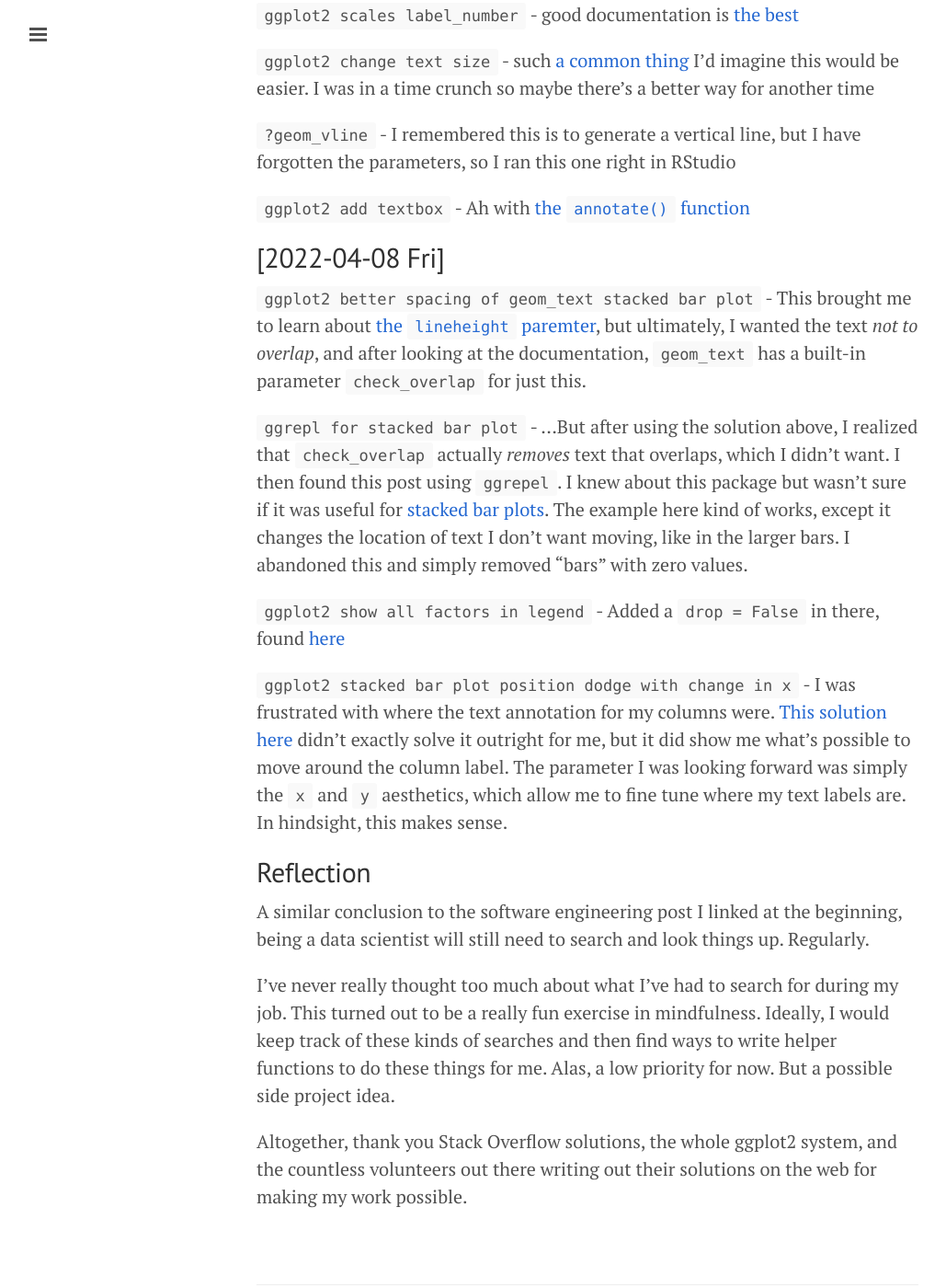
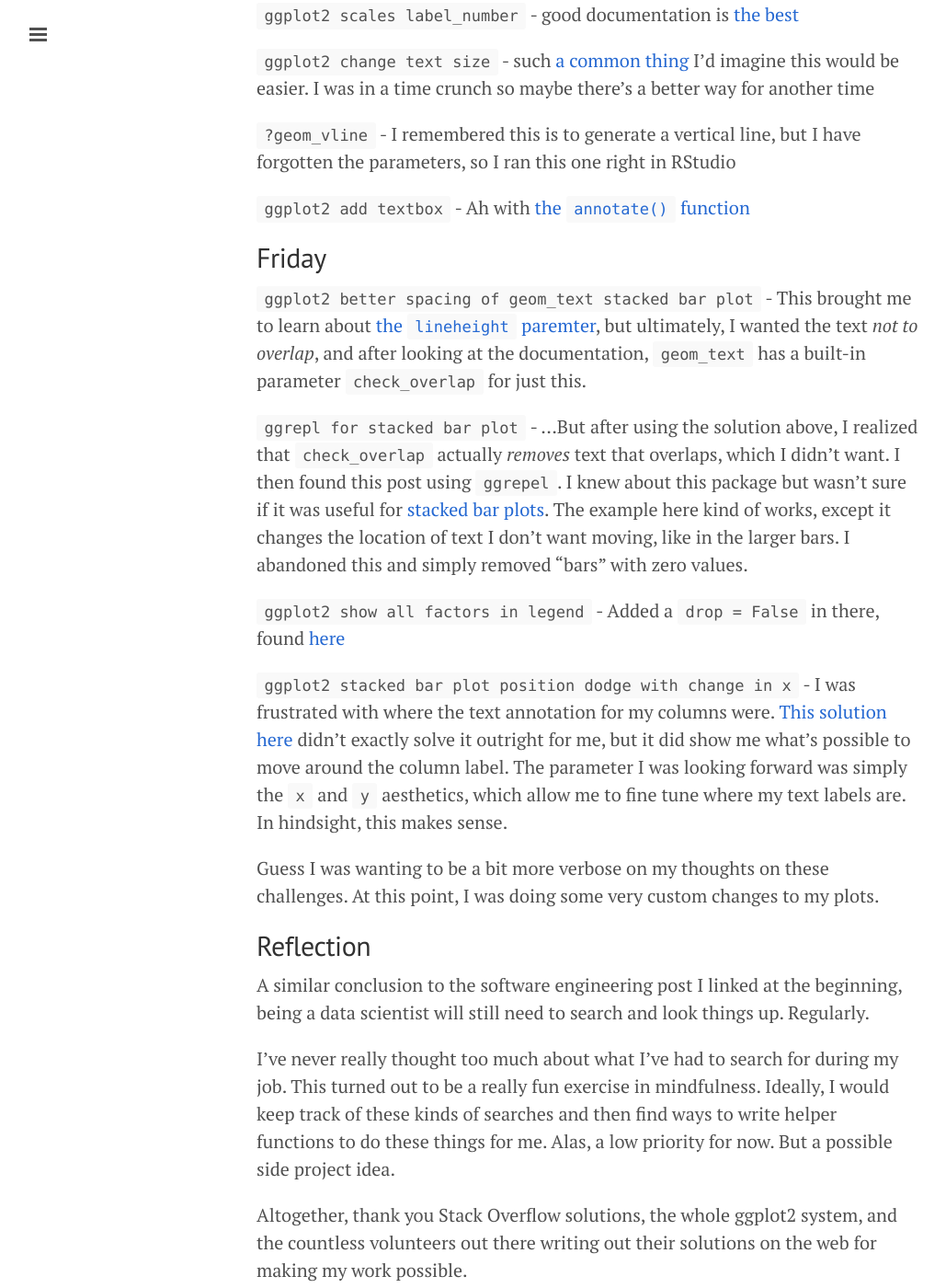
Before and after one commit to erictleung/erictleung.github.io, a Jekyll site: the page built from _posts/2022-04-21-everything-i-googled-in-a-week-as-a-data-scientist.md, in a window 1280 px wide and 1400 px high, scrolled down 3111 px. Shown: the whole window at 92% size, without its empty margins (1-1030 px from the left). Built offline with Jekyll 4.4.1, drawn with Linux system fonts in a browser that asks for light colours; nearby versions of some CDN libraries; some of the changed text lies outside the part shown.

Commit message:
Replace dates with just days and add Fri thoughts

```diff
--- a/_posts/2022-04-21-everything-i-googled-in-a-week-as-a-data-scientist.md
+++ b/_posts/2022-04-21-everything-i-googled-in-a-week-as-a-data-scientist.md
@@ -22,7 +22,7 @@
 [{ggplot2}](https://ggplot2.tidyverse.org/) and making small aesthetic changes,
 and making a table with [{gt}](https://gt.rstudio.com/).
 
-## [2022-04-04 Mon]
+## Monday
 
 `pkgdown Failed to parse example for topic` - Turned out some code in an
 function example was invalid
@@ -37,7 +37,7 @@
 [on roxygen2 syntax](https://roxygen2.r-lib.org/articles/rd-formatting.html)
 
 
-## [2022-04-05 Tue]
+## Tuesday
 
 `gt add table header` - Found the official website and just took a look at
 [the introduction page](https://gt.rstudio.com/articles/intro-creating-gt-tables.html)
@@ -87,7 +87,7 @@
 label I wanted and adjust them accordingly to fix the plot
 
 
-## [2022-04-06 Wed]
+## Wednesday
 
 `ggplot2 stacked bar` - this
 [site help](https://r-charts.com/part-whole/stacked-bar-chart-ggplot2/)
@@ -133,7 +133,7 @@
 [`position_dodge()` within `geom_text()`](https://stackoverflow.com/a/6017961/6873133)
 
 
-## [2022-04-07 Thu]
+## Thursday
 
 `ggplot2 bar width` - Looks like a
 [simple `width = X` in your `geom_bar()`](https://stackoverflow.com/a/32943101/6873133)
@@ -154,7 +154,7 @@
 [the `annotate()` function](https://stackoverflow.com/a/44012702/6873133)
 
 
-## [2022-04-08 Fri]
+## Friday
 
 `ggplot2 better spacing of geom_text stacked bar plot` - This brought me to
 learn about
@@ -183,6 +183,9 @@
 the `x` and `y` aesthetics, which allow me to fine tune where my text labels
 are. In hindsight, this makes sense.
 
+Guess I was wanting to be a bit more verbose on my thoughts on these
+challenges. At this point, I was doing some very custom changes to my plots.
+
 
 ## Reflection
 
```
